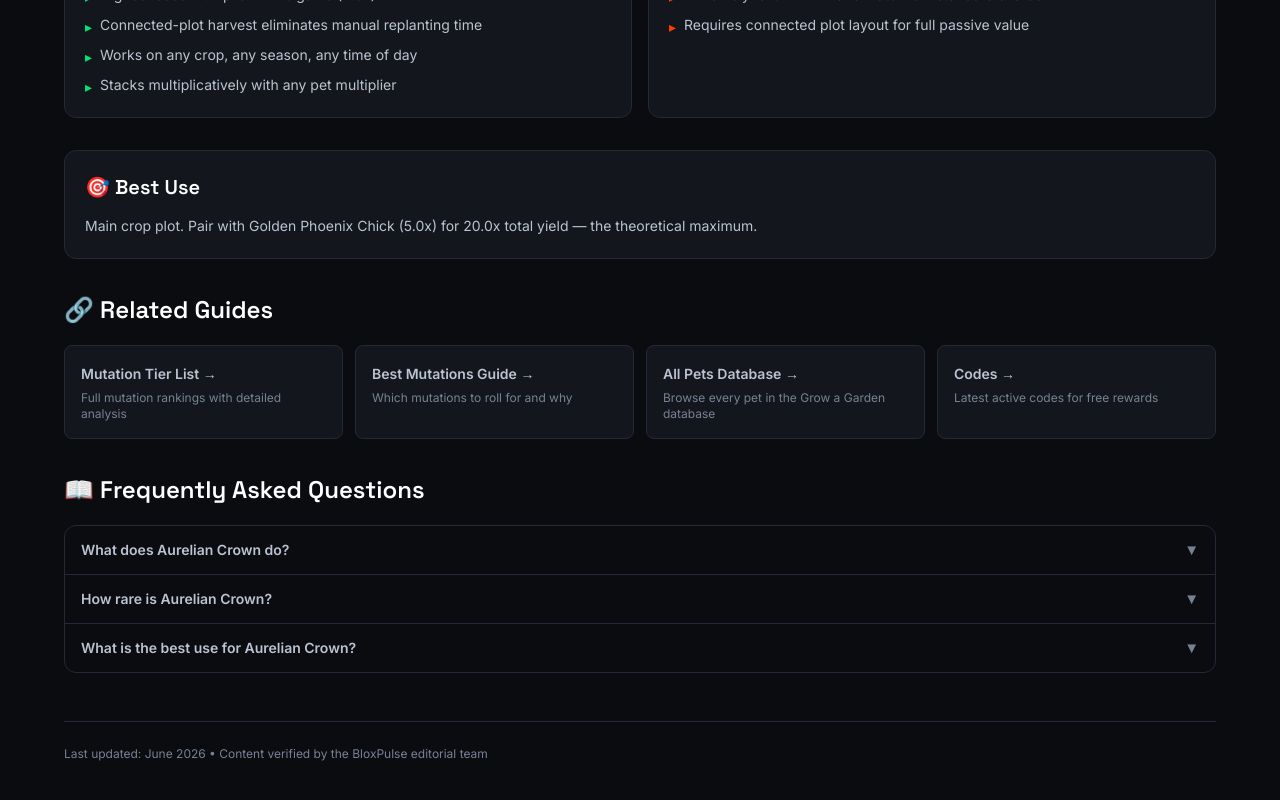
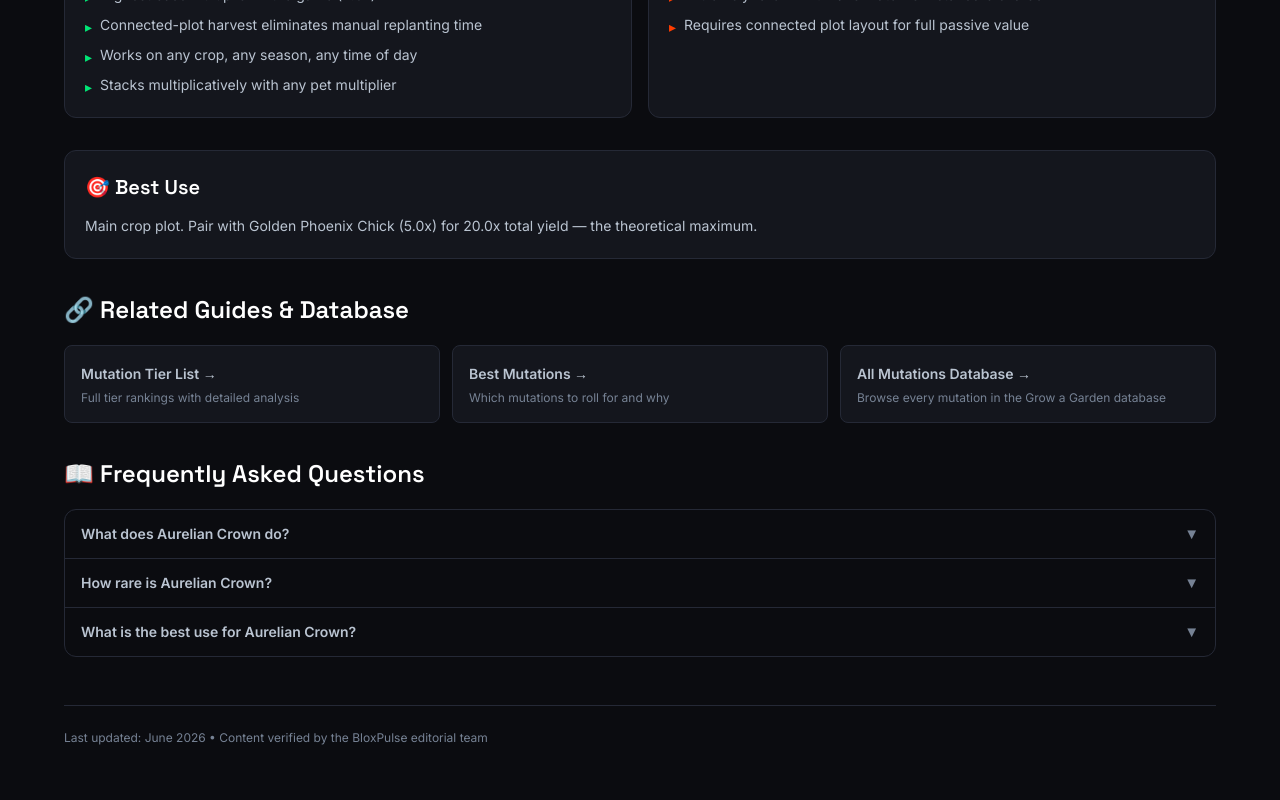
Before and after one commit to mojo5566/growandrangers-xyz, a Next.js app: page /grow-a-garden/mutations/aurelian-crown in a window 1280 px wide. Shown: the part 856-1656 px from the top of the page. Built offline with nearby package versions, Linux system fonts and the light colour scheme.

Commit message:
Phase 3: automated internal linking with RelatedContent component
- Replaced hardcoded relatedGuides arrays with RelatedContent component on all 5 dynamic detail pages
- Added 'June 2026' to metadata titles on all detail pages
- All pages now have dynamic 'Related Guides & Database' section

```diff
--- a/src/app/anime-rangers-x/traits/[id]/page.tsx
+++ b/src/app/anime-rangers-x/traits/[id]/page.tsx
@@ -19,7 +19,7 @@ export async function generateMetadata({
   if (!trait) return { title: "Trait Not Found | BloxPulse" };
 
   return {
-    title: `${trait.name} — Anime Rangers X Trait Guide | BloxPulse`,
+    title: `${trait.name} — Anime Rangers X Trait Guide (June 2026) | BloxPulse`,
     description: `${trait.description}. ${trait.effect} View ${trait.name}'s full effect, strengths, weaknesses, and best unit pairings in the Anime Rangers X trait database.`,
     keywords: [
       `${trait.name} Anime Rangers X`,
--- a/src/app/anime-rangers-x/units/[id]/page.tsx
+++ b/src/app/anime-rangers-x/units/[id]/page.tsx
@@ -20,7 +20,7 @@ export async function generateMetadata({
   if (!unit) return { title: "Unit Not Found | BloxPulse" };
 
   return {
-    title: `${unit.name} — Anime Rangers X Unit Guide | BloxPulse`,
+    title: `${unit.name} — Anime Rangers X Unit Guide (June 2026) | BloxPulse`,
     description: `${unit.description} View ${unit.name}'s stats, abilities, best traits, and evolution cost in the Anime Rangers X unit database.`,
     keywords: [
       `${unit.name} Anime Rangers X`,
--- a/src/app/grow-a-garden/mutations/[id]/page.tsx
+++ b/src/app/grow-a-garden/mutations/[id]/page.tsx
@@ -3,6 +3,7 @@ import { notFound } from "next/navigation";
 import Link from "next/link";
 import ContentLayout from "@/components/ContentLayout";
 import ContentFAQ from "@/components/ContentFAQ";
+import RelatedContent from "@/components/RelatedContent";
 import { mutations, getMutationById } from "@/data/garden/database/mutations";
 
 interface PageProps {
@@ -19,7 +20,7 @@ export async function generateMetadata({ params }: PageProps): Promise<Metadata>
   if (!mutation) return { title: "Mutation Not Found | BloxPulse" };
 
   return {
-    title: `${mutation.name} — Grow a Garden Mutation Guide | BloxPulse`,
+    title: `${mutation.name} — Grow a Garden Mutation Guide (June 2026) | BloxPulse`,
     description: mutation.description,
     keywords: [
       mutation.name,
@@ -207,25 +208,11 @@ export default async function MutationDetailPage({ params }: PageProps) {
       )}
 
       {/* Related Guides */}
-      <section aria-labelledby="related-heading">
-        <h2 id="related-heading" className="font-heading text-[20px] font-semibold text-white lg:text-[24px] mb-4">
-          🔗 Related Guides
-        </h2>
-        <div className="grid gap-3 sm:grid-cols-2 lg:grid-cols-4">
-          {relatedGuides.map((g) => (
-            <Link
-              key={g.href}
-              href={g.href}
-              className="rounded-lg border border-[#252936] bg-[#14161D] p-4 transition hover:border-[#00E676] group"
-            >
-              <span className="text-sm font-semibold text-[#BAC4D1] group-hover:text-[#00E676] transition">
-                {g.label} →
-              </span>
-              <p className="mt-1 text-xs text-[#768294]">{g.description}</p>
-            </Link>
-          ))}
-        </div>
-      </section>
+      <RelatedContent
+        category="mutations"
+        game="garden"
+        currentPath={`/grow-a-garden/mutations/${mutation.id}`}
+      />
 
       <ContentFAQ faqs={faqs} />
     </ContentLayout>
--- a/src/app/grow-a-garden/pets/[id]/page.tsx
+++ b/src/app/grow-a-garden/pets/[id]/page.tsx
@@ -3,6 +3,7 @@ import { notFound } from "next/navigation";
 import Link from "next/link";
 import ContentLayout from "@/components/ContentLayout";
 import ContentFAQ from "@/components/ContentFAQ";
+import RelatedContent from "@/components/RelatedContent";
 import { pets, getPetById } from "@/data/garden/database/pets";
 
 interface PageProps {
@@ -19,7 +20,7 @@ export async function generateMetadata({ params }: PageProps): Promise<Metadata>
   if (!pet) return { title: "Pet Not Found | BloxPulse" };
 
   return {
-    title: `${pet.name} — Grow a Garden Pet Guide | BloxPulse`,
+    title: `${pet.name} — Grow a Garden Pet Guide (June 2026) | BloxPulse`,
     description: pet.description,
     keywords: [
       pet.name,
@@ -178,25 +179,11 @@ export default async function PetDetailPage({ params }: PageProps) {
       </div>
 
       {/* Related Guides */}
-      <section aria-labelledby="related-heading">
-        <h2 id="related-heading" className="font-heading text-[20px] font-semibold text-white lg:text-[24px] mb-4">
-          🔗 Related Guides
-        </h2>
-        <div className="grid gap-3 sm:grid-cols-2 lg:grid-cols-4">
-          {relatedGuides.map((g) => (
-            <Link
-              key={g.href}
-              href={g.href}
-              className="rounded-lg border border-[#252936] bg-[#14161D] p-4 transition hover:border-[#00E676] group"
-            >
-              <span className="text-sm font-semibold text-[#BAC4D1] group-hover:text-[#00E676] transition">
-                {g.label} →
-              </span>
-              <p className="mt-1 text-xs text-[#768294]">{g.description}</p>
-            </Link>
-          ))}
-        </div>
-      </section>
+      <RelatedContent
+        category="pets"
+        game="garden"
+        currentPath={`/grow-a-garden/pets/${pet.id}`}
+      />
 
       <ContentFAQ faqs={faqs} />
     </ContentLayout>
```
